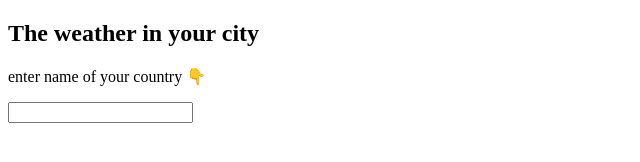
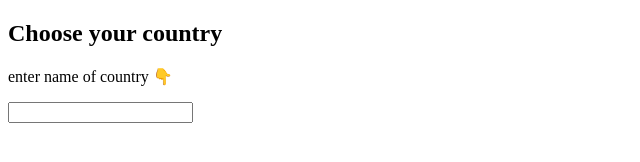
Before and after one commit to AlexSidol/goit-js-hw-10, a plain HTML site: page index.html in a window 1280 px wide. Shown: the whole page, without its empty margins (0-640 px from the left). Drawn offline with Linux system fonts and the light colour scheme.

Commit message:
Deploying to gh-pages from @ AlexSidol/goit-js-hw-10@83f0b2a66ae5298eed2a2b58670f113e4e763d2a 🚀

```diff
--- a/index.html
+++ b/index.html
@@ -1 +1 @@
-<!DOCTYPE html><html lang="en"><head><meta charset="utf-8"><meta http-equiv="X-UA-Compatible" content="IE=edge"><meta name="viewport" content="width=device-width, initial-scale=1.0"><link rel="stylesheet" href="/goit-js-hw-10/index.c53758b4.css"><title>Homework 10</title></head><body class="body"> <section class="section"> <h1 class="title">The weather in your city</h1> <p class="text">enter name of your country 👇</p> <input type="text" id="search-box"> <div> <ul class="country-list"></ul> <div class="country-info"></div> </div> </section> <script src="/goit-js-hw-10/index.5de56e69.js" type="module"></script><script src="/goit-js-hw-10/index.31e80295.js" nomodule="" defer></script> </body></html>
+<!DOCTYPE html><html lang="en"><head><meta charset="utf-8"><meta http-equiv="X-UA-Compatible" content="IE=edge"><meta name="viewport" content="width=device-width, initial-scale=1.0"><link rel="stylesheet" href="/goit-js-hw-10/index.c53758b4.css"><title>Homework 10</title></head><body class="body"> <section class="section"> <h1 class="title">Choose your country</h1> <p class="text">enter name of country 👇</p> <input type="text" id="search-box"> <div> <ul class="country-list"></ul> <div class="country-info"></div> </div> </section> <script src="/goit-js-hw-10/index.5de56e69.js" type="module"></script><script src="/goit-js-hw-10/index.31e80295.js" nomodule="" defer></script> </body></html>
```
